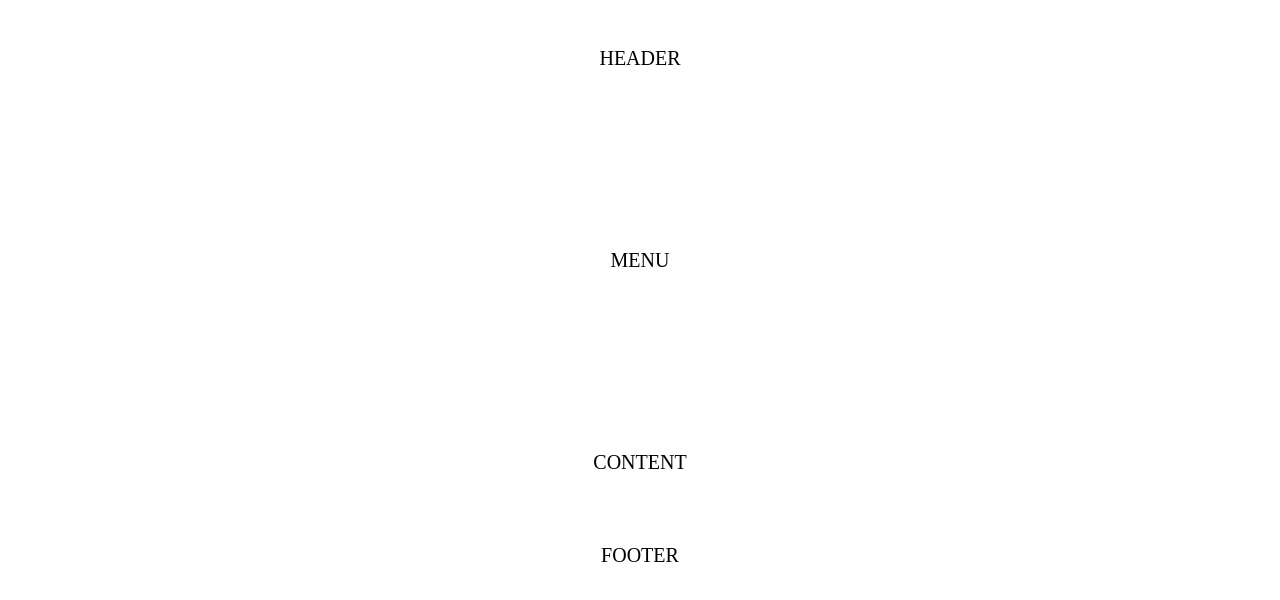
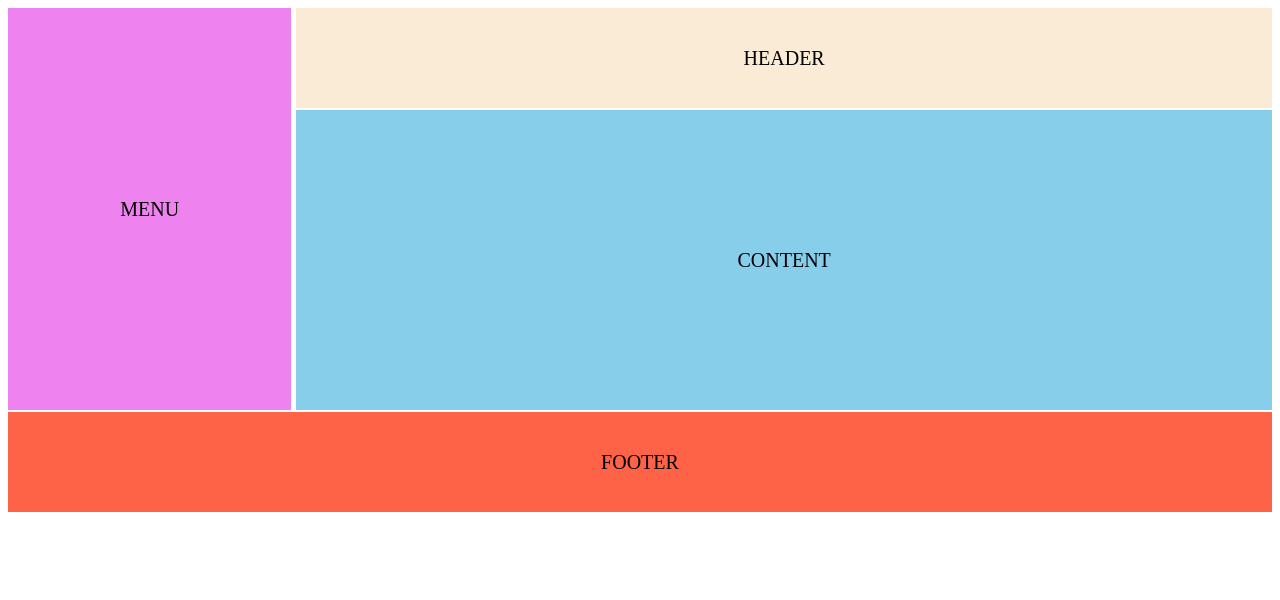
Before and after one commit to RezaShh/Web, a plain HTML site: page Web/FlexBox/Grid/index.html in a window 1280 px wide. Drawn offline with Linux system fonts and the light colour scheme.

Commit message:
1401-08-06 21:24 PH
پایان اموزش گرید باکس

```diff
--- a/Web/FlexBox/Grid/style.css
+++ b/Web/FlexBox/Grid/style.css
@@ -4,7 +4,16 @@
     /*grid-template-columns: 200px auto 200px; چند ستون داشته باشد*/
     /*grid-template-columns: 1fr 3fr 1fr;*/
     /* grid-template-columns: repeat(12,1fr); */
+    /* grid-template-columns: repeat(auto-fit,100px); */
+    /* grid-template-columns: repeat(auto-fit,minmax(100px,1fr)); */
+    grid-auto-flow: dense; /*زمانی که فضای خالی ناخواسته بین المان ها داریم*/
     grid-template-rows: 100px 300px 100px;
+
+    grid-template-areas:
+    "m m h h h h h h h h h h"
+    "m m c c c c c c c c c c"
+    "f f f f f f f f f f f f"
+    ;
     gap: 2px 5px;
     /* row-gap: 2px;
     column-gap: 5px; */
@@ -39,17 +48,21 @@
 .footer{
     background-color:tomato;
     grid-column: 1/-1; /*از ۱ شروع شود تا ستون دوم ادامه پیدا کند
-    /* grid-column: 1/span 2; از ۱ شروع شود تا ستون دوم ادامه پیدا کند
+    /* grid-column: auto/span 2; از جایی که شروع شود تا ستون دوم ادامه پیدا کند
 }*/
 .header{
-
+    background-color: antiquewhite;
+    grid-area: h;
 }
 .content{
-
+    background-color:skyblue;
+    grid-area: c;
 }
 .menu{
-
+    background-color:violet;
+    grid-area: m;
 }
 .footer{
-
+    background-color:tomato;
+    grid-area: f;
 }
```
